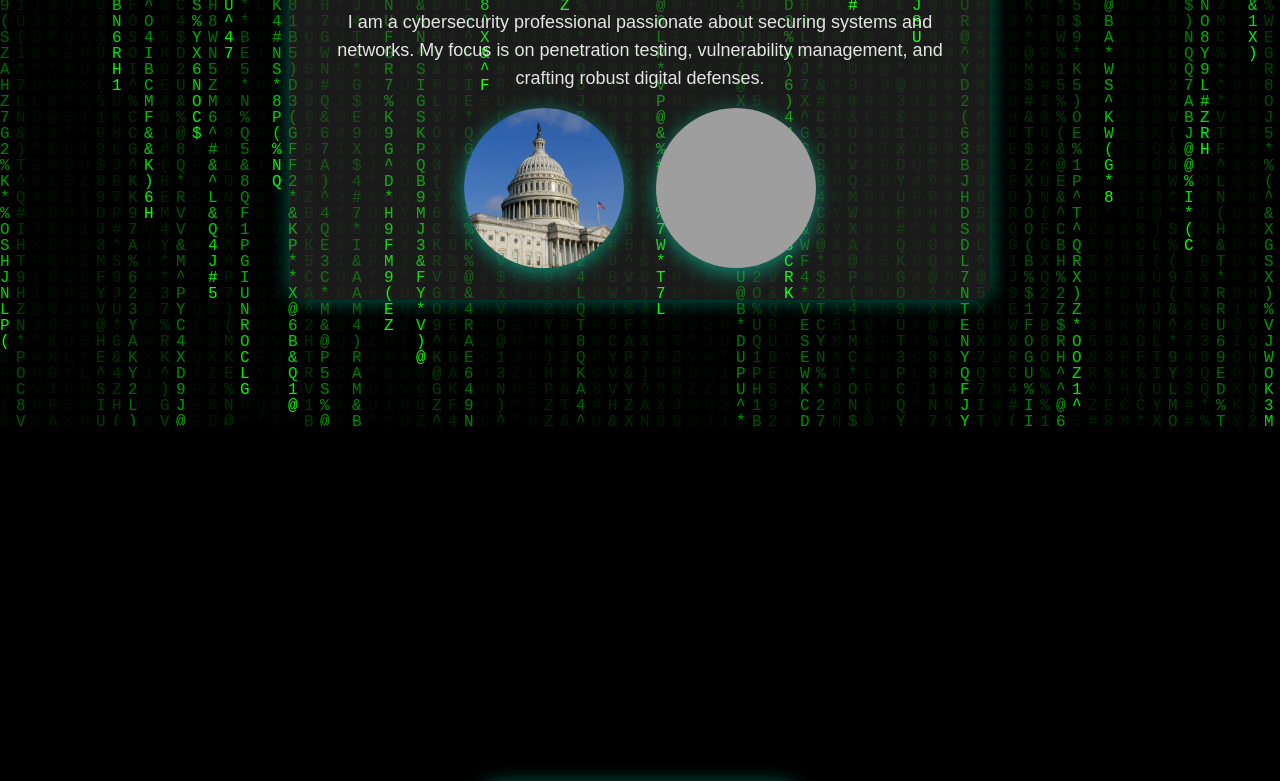
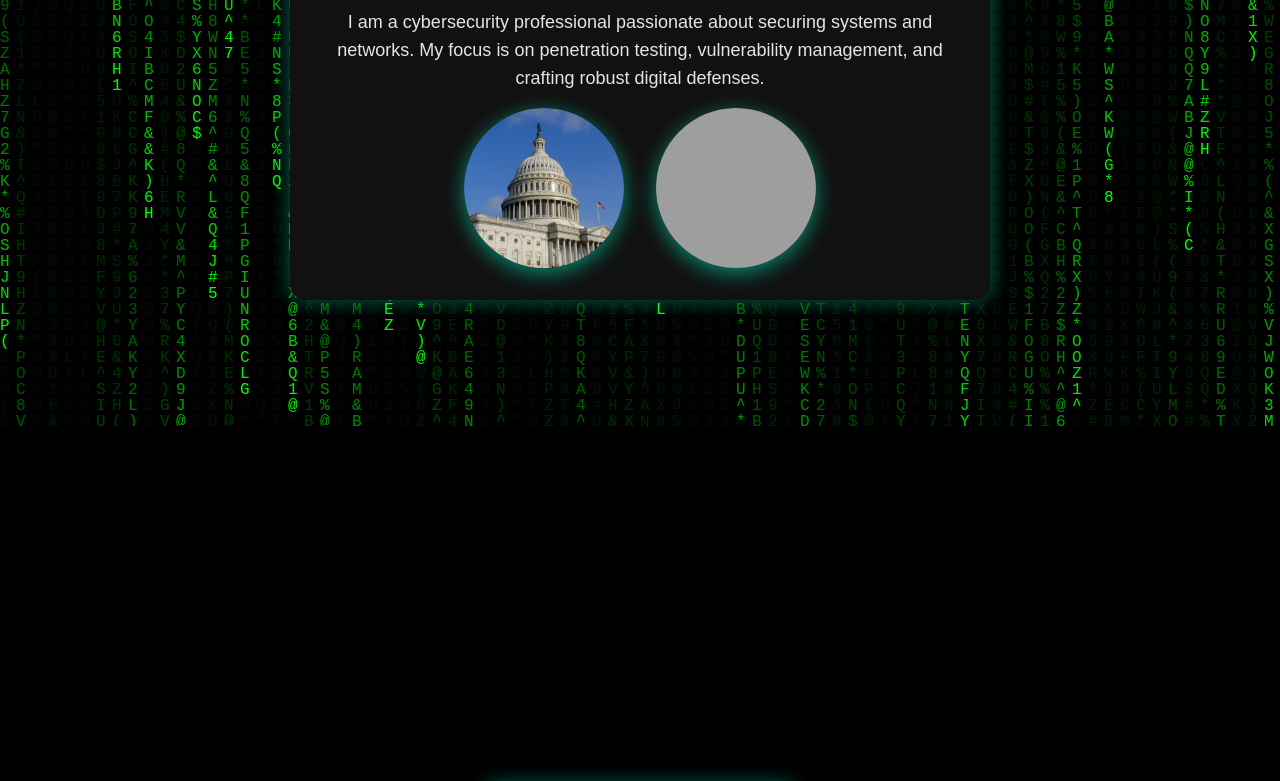
Before and after one commit to Tristan-Raz/Portfolio, a plain HTML site: page public/index.html in a window 1280 px wide. Shown: the part 374-1155 px from the top of the page. Drawn offline with nearby package versions, Linux system fonts and the light colour scheme; grey boxes are pictures that could not be loaded.

Commit message:
Fixed the boxes transparency

```diff
--- a/public/index.html
+++ b/public/index.html
@@ -66,9 +66,9 @@
       min-height: auto;
       padding: 4rem 2rem;
     }
+    /* Updated Content Box: Solid background instead of transparent */
     .content-box {
-      background: rgba(255, 255, 255, 0.1);
-      backdrop-filter: blur(15px);
+      background: #111; /* Solid dark background for readability */
       padding: 2rem;
       border-radius: 15px;
       max-width: 700px;
```
